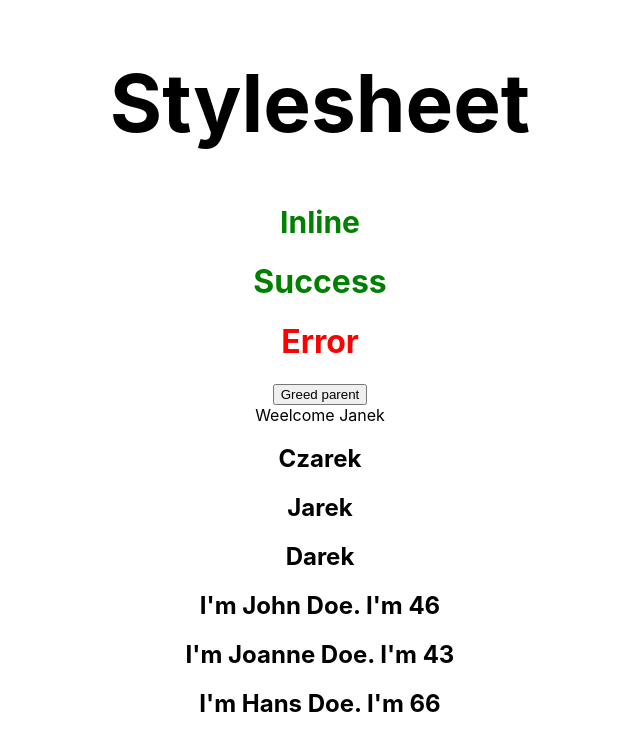
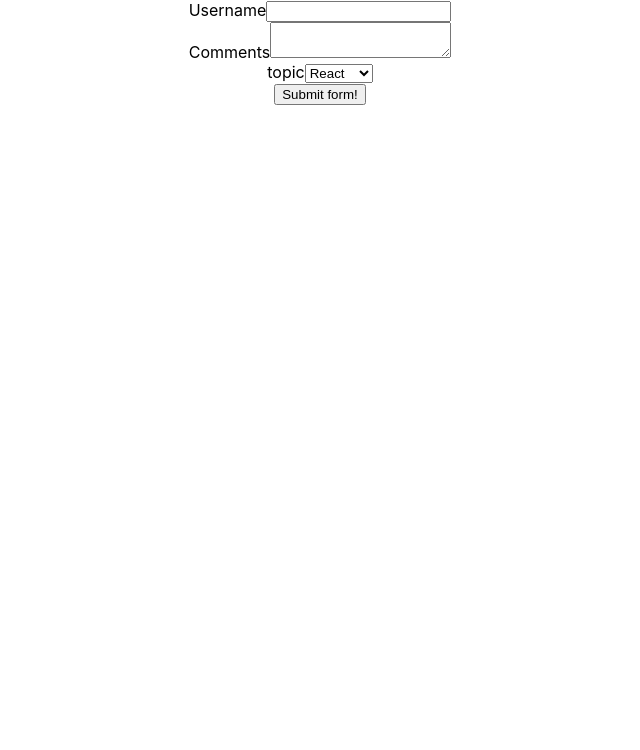
Before and after one commit to JanekJaniak/HelloReact, a React (Create React App) app: page / in a window 1280 px wide. Shown: the top 750 px of the page, without its empty margins (320-960 px from the left). Built offline with nearby package versions, Linux system fonts and the light colour scheme.

Commit message:
Basic form handling

```diff
--- a/src/App.js
+++ b/src/App.js
@@ -18,16 +18,17 @@
 import Inline from './components/inline.js'
 import './appStyles.css'
 import styles from './appStyles.module.css'
+import Form from './components/form.js'
 class App extends Component {
   render() {
     return (
       <div className="App">
         {/* Styling stylesheet*/}
-        <Stylesheet primary= {false}/>
+        {/* <Stylesheet primary= {false}/> */}
         {/* Inline stylig */}
-        <Inline />
+        {/* <Inline />
         <h1 className={styles.success}>Success</h1>
-        <h1 className='error'>Error</h1>
+        <h1 className='error'>Error</h1> */}
         {/* <Hello name="Czarek">
           <p>Children props</p>
         </Hello>
@@ -42,13 +43,15 @@
         <ClassClick />
         <EventBind /> */}
         {/* Passing methods as props */}
-        <ParentComponent />
+        {/* <ParentComponent /> */}
         {/* Conditional rendering */}
-        <UserGreeting />
+        {/* <UserGreeting /> */}
         {/* List Rendering */}
-        <NameList />
+        {/* <NameList /> */}
         {/* List rendering refactor */}
-        <PersonsList />
+        {/* <PersonsList /> */}
+        {/* Form handling */}
+        <Form />
       </div>
     );
   }
--- /dev/null
+++ b/src/components/form.js
@@ -0,0 +1,71 @@
+import React, { Component } from 'react'
+
+class Form extends Component {
+  constructor() {
+    super()
+
+    this.state = {
+      userName: '',
+      comments: '',
+      topic: 'react'
+    }
+  }
+
+  handleInput = (event) => {
+    this.setState({
+      userName: event.target.value
+    })
+  }
+
+  handleCommentChange = (event) => {
+    this.setState({
+      comments: event.target.value
+    })
+  }
+
+  handleSelect = (event) => {
+    this.setState({
+      topic: event.target.value
+    })
+  }
+
+  handleSubmit = (event) => {
+    alert(`${this.state.userName} ${this.state.comments} ${this.state.topic}`)
+    event.preventDefault();
+  }
+
+  render(){
+    const { userName, comments, topic} = this.state
+
+    return(
+      <form onSubmit={this.handleSubmit}>
+        <div>
+          <label>Username</label>
+          <input
+            type='text'
+            value={userName}
+            onChange={this.handleInput}
+          />
+        </div>
+        <div>
+          <label>Comments</label>
+          <textarea
+            value={comments}
+            onChange={this.handleCommentChange}
+          ></textarea>
+        </div>
+        <div>
+          <label>topic</label>
+          <select value={topic} onChange={this.handleSelect}>
+            <option value='react'>React</option>
+            <option value='vue'>Vue</option>
+            <option value='angular'>Angular</option>
+          </select>
+        </div>
+        <button type="submit">Submit form!</button>
+      </form>
+    )
+  }
+}
+
+export default Form
```
